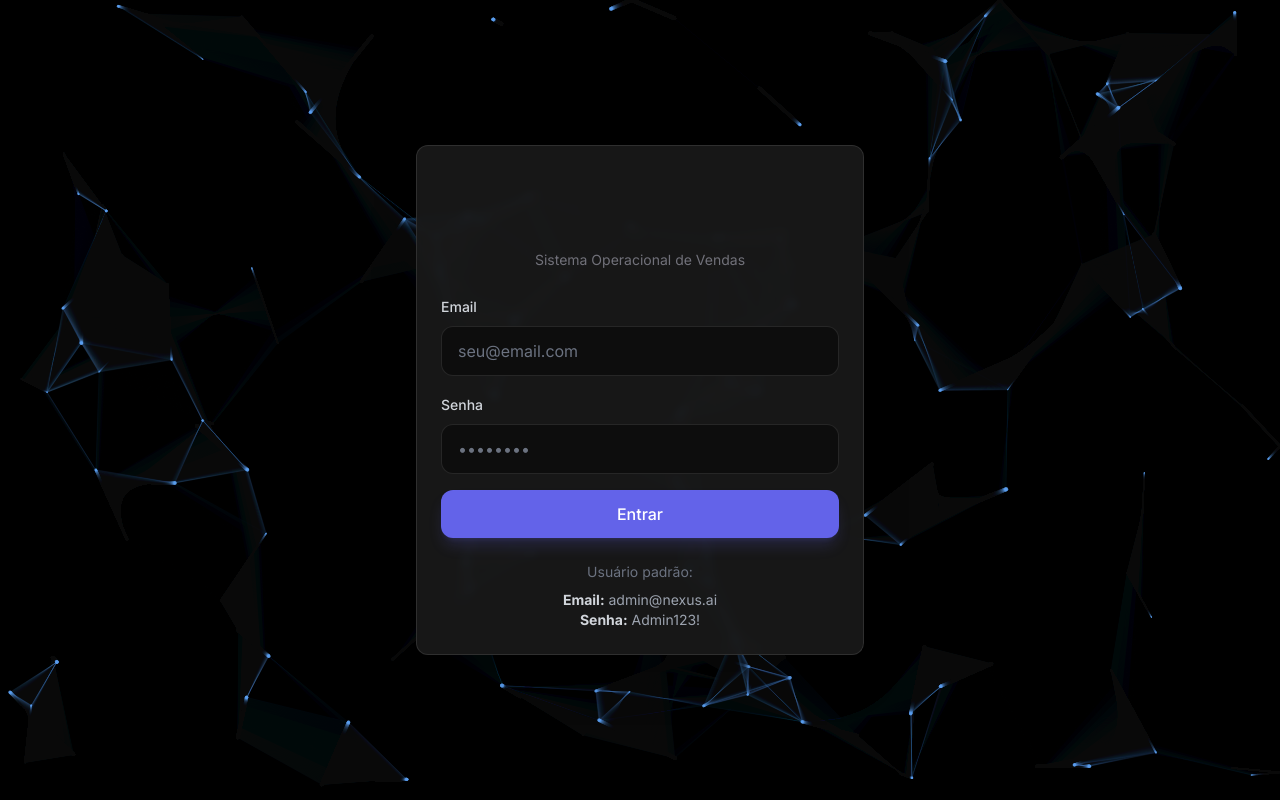
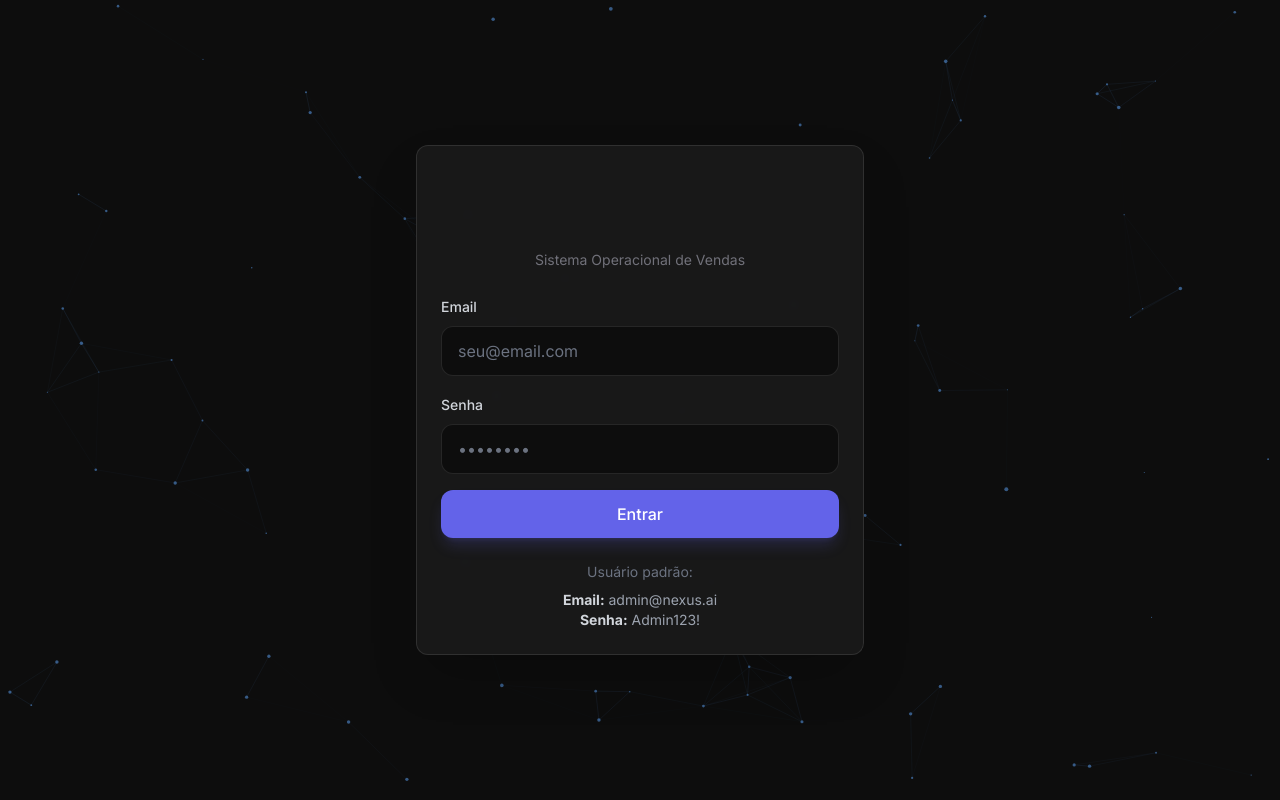
Before and after one commit to N8Nexus-ai/product, a Next.js app in the folder Product Nexus/dashboard/: page /login in a window 1280 px wide. Built offline with nearby package versions, Linux system fonts and the light colour scheme.

Commit message:
debug: Add console logs and fix canvas wrapper structure
- Add console logs to debug canvas initialization
- Wrap canvas in div with explicit 100vw x 100vh
- Force background color on wrapper
- Better error handling

```diff
--- a/Product Nexus/dashboard/components/animated-background.tsx
+++ b/Product Nexus/dashboard/components/animated-background.tsx
@@ -7,16 +7,27 @@ export function AnimatedBackground() {
 
   useEffect(() => {
     const canvas = canvasRef.current
-    if (!canvas) return
+    if (!canvas) {
+      console.error('Canvas ref is null')
+      return
+    }
 
     const ctx = canvas.getContext('2d')
-    if (!ctx) return
+    if (!ctx) {
+      console.error('Could not get 2d context')
+      return
+    }
 
     let width = window.innerWidth
     let height = window.innerHeight
 
+    // Forçar tamanho
     canvas.width = width
     canvas.height = height
+    canvas.style.width = width + 'px'
+    canvas.style.height = height + 'px'
+
+    console.log('Canvas initialized:', width, height)
 
     // Partículas
     class Particle {
@@ -58,8 +69,10 @@ export function AnimatedBackground() {
 
     // Animar
     function animate() {
-      // Fundo escuro semi-transparente para efeito de trail
-      ctx.fillStyle = 'rgba(13, 13, 13, 0.05)'
+      // Limpar canvas
+      ctx.clearRect(0, 0, width, height)
+      // Fundo escuro
+      ctx.fillStyle = '#0D0D0D'
       ctx.fillRect(0, 0, width, height)
 
       // Atualizar e desenhar partículas
@@ -89,6 +102,7 @@ export function AnimatedBackground() {
       requestAnimationFrame(animate)
     }
 
+    console.log('Starting animation with', particles.length, 'particles')
     animate()
 
     // Handle resize
@@ -104,18 +118,26 @@ export function AnimatedBackground() {
   }, [])
 
   return (
-    <canvas
-      ref={canvasRef}
-      className="fixed inset-0 pointer-events-none"
+    <div
       style={{
         position: 'fixed',
         top: 0,
         left: 0,
-        width: '100%',
-        height: '100%',
+        width: '100vw',
+        height: '100vh',
         zIndex: 0,
+        pointerEvents: 'none',
         background: '#0D0D0D'
       }}
-    />
+    >
+      <canvas
+        ref={canvasRef}
+        style={{
+          display: 'block',
+          width: '100%',
+          height: '100%'
+        }}
+      />
+    </div>
   )
 }
--- a/Product Nexus/dashboard/components/floating-chat.tsx
+++ b/Product Nexus/dashboard/components/floating-chat.tsx
@@ -116,7 +116,7 @@ export function FloatingChat() {
       {!isOpen && (
         <button
           onClick={handleToggle}
-          className="fixed bottom-6 right-6 w-14 h-14 bg-primary hover:bg-primary/90 text-white rounded-full shadow-lg hover:shadow-xl transition-all duration-300 flex items-center justify-center z-50 group"
+          className="fixed bottom-8 right-8 w-14 h-14 bg-primary hover:bg-primary/90 text-white rounded-full shadow-lg hover:shadow-xl transition-all duration-300 flex items-center justify-center z-50 group"
           aria-label="Abrir chat com agente"
         >
           <MessageCircle className="w-6 h-6 group-hover:scale-110 transition-transform" />
@@ -127,7 +127,7 @@ export function FloatingChat() {
       {/* Janela de Chat */}
       {isOpen && (
         <div
-          className={`fixed bottom-6 right-6 w-96 bg-[#1a1a1a] border border-white/10 rounded-lg shadow-2xl flex flex-col z-50 transition-all duration-300 ${
+          className={`fixed bottom-8 right-8 w-96 bg-[#1a1a1a] border border-white/10 rounded-lg shadow-2xl flex flex-col z-50 transition-all duration-300 ${
             isMinimized ? 'h-14' : 'h-[600px]'
           }`}
         >
```
